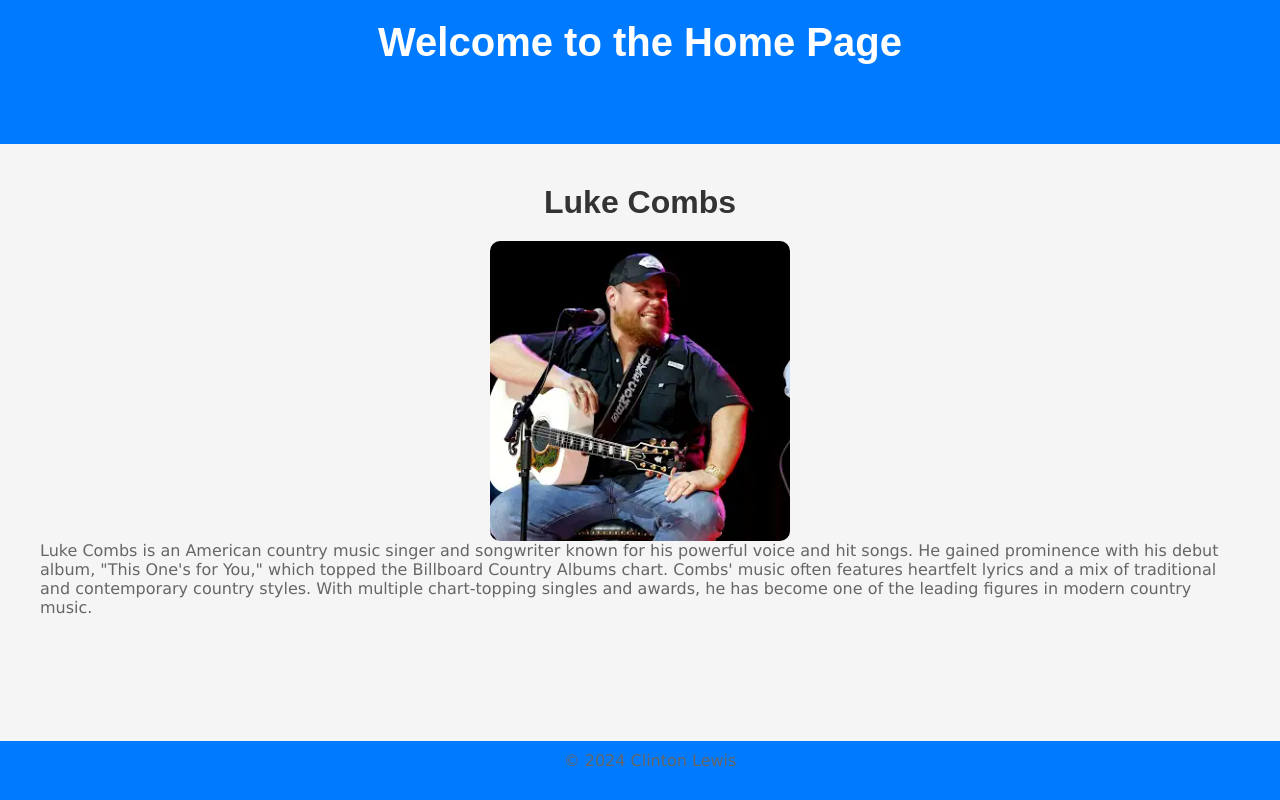
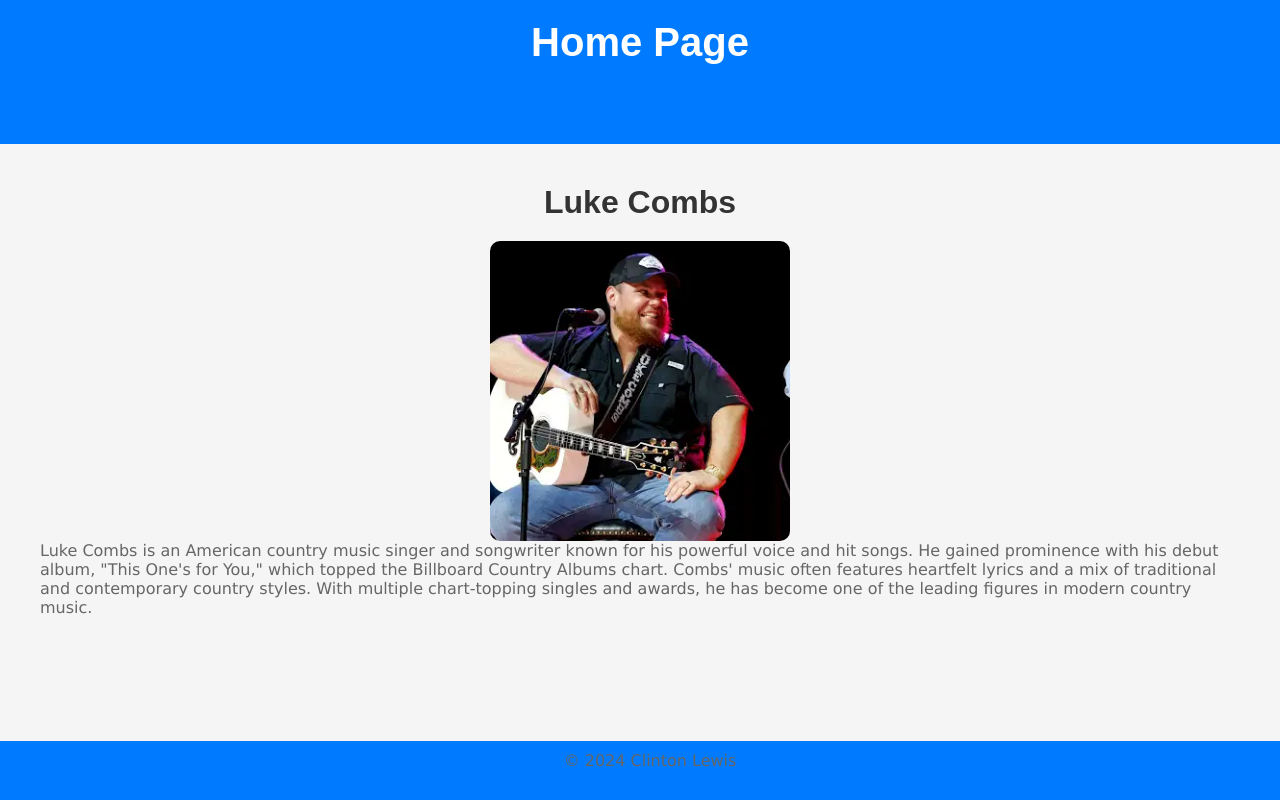
Before and after one commit to clewis220/CMIT385, a plain HTML site: page index.html in a window 1280 px wide. Drawn offline with Linux system fonts and the light colour scheme.

Commit message:
Update index.html

```diff
--- a/index.html
+++ b/index.html
@@ -8,7 +8,7 @@
 </head>
 <body>
     <header>
-        <h1>Welcome to the Home Page</h1>
+        <h1>Home Page</h1>
         <nav>
             <ul>
                 <li><a href="index.html">Home</a></li>
```
